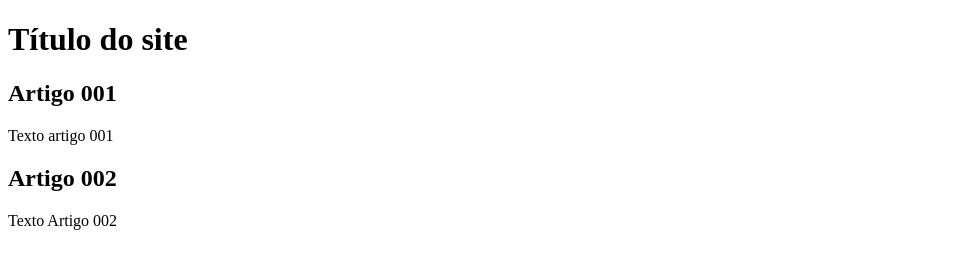
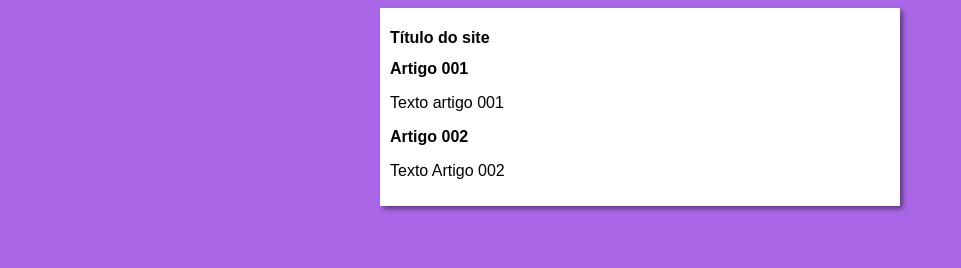
Before and after one commit to kelson-gs/I-repositorio, a plain HTML site: page site-exemplo/index.html in a window 1280 px wide. Shown: the whole page, without its empty margins (0-961 px from the left). Drawn offline with Linux system fonts and the light colour scheme.

Commit message:
iniciei o design

```diff
--- /dev/null
+++ b/site-exemplo/estilos/style.css
@@ -0,0 +1,16 @@
+*{
+    font-family: Arial, Helvetica, sans-serif;
+    font-size: 16px;
+}
+
+body{
+    background: rgb(169, 103, 231);
+}
+
+main{
+    background: white;
+    width: 500px;
+    margin: auto;
+    padding: 10px;
+    box-shadow: 3px 3px 5px rgba(0, 0, 0, 0.445);
+}
--- a/site-exemplo/index.html
+++ b/site-exemplo/index.html
@@ -5,6 +5,7 @@
     <meta http-equiv="X-UA-Compatible" content="IE=edge">
     <meta name="viewport" content="width=device-width, initial-scale=1.0">
     <title>Titulo site</title>
+    <link rel="stylesheet" href="estilos/style.css">
 </head>
 <body>
     <main>
```
